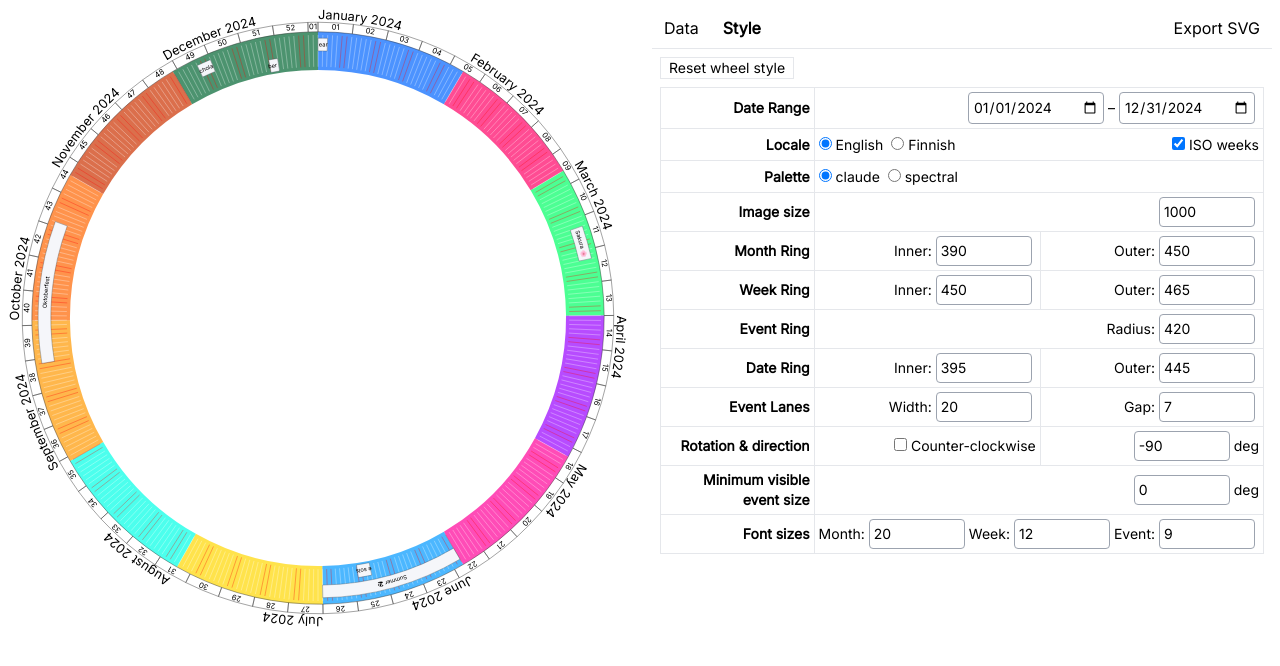
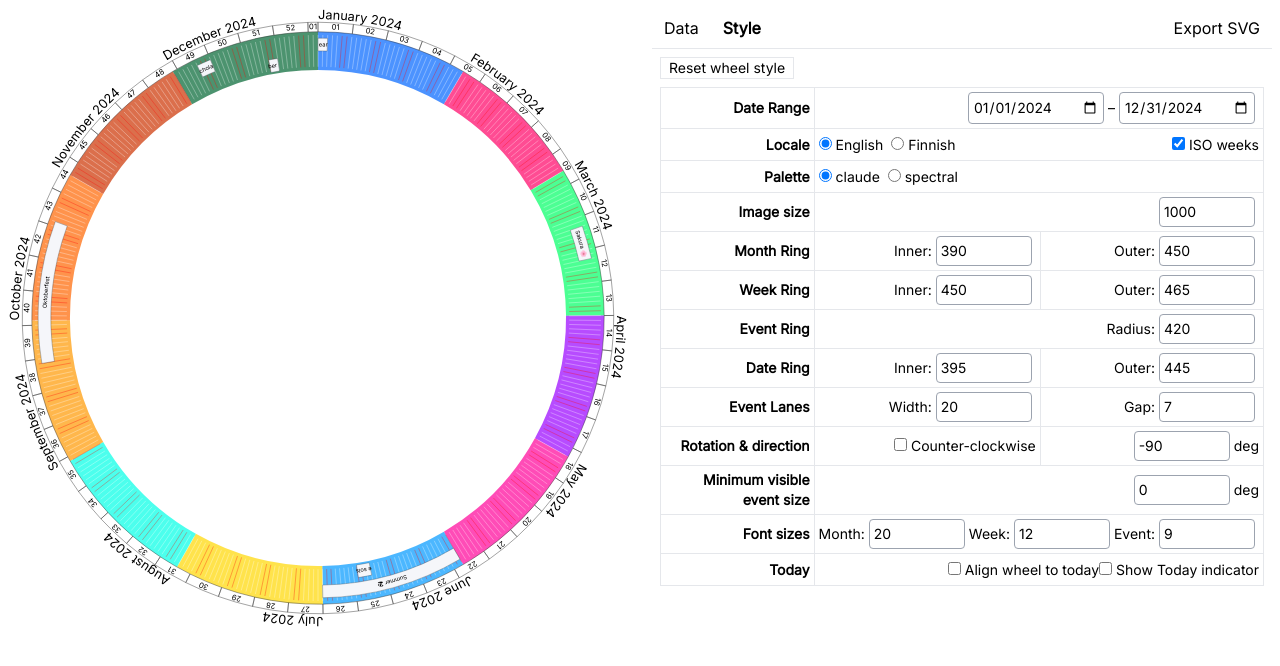
Before and after one commit to akx/calendar-wheel, a React (Vite) app: page / in a window 1280 px wide. Both pictures are taken after a click on the button "Style". Shown: the top 666 px of the page. Built offline with nearby package versions, Linux system fonts and the light colour scheme.

Commit message:
Add Today indicator
Fixes #2

```diff
--- a/src/components/StylePanel.tsx
+++ b/src/components/StylePanel.tsx
@@ -326,6 +326,37 @@ export function StylePanel({
               </div>
             </td>
           </tr>
+          <tr>
+            <th>Today</th>
+            <td colSpan={2}>
+              <label>
+                <input
+                  type="checkbox"
+                  onChange={(e) =>
+                    setStyle((style) => ({
+                      ...style,
+                      alignWheelToToday: e.target.checked,
+                    }))
+                  }
+                  checked={style.alignWheelToToday}
+                />
+                &nbsp;Align wheel to today
+              </label>
+              <label>
+                <input
+                  type="checkbox"
+                  onChange={(e) =>
+                    setStyle((style) => ({
+                      ...style,
+                      showTodayIndicator: e.target.checked,
+                    }))
+                  }
+                  checked={style.showTodayIndicator}
+                />
+                &nbsp;Show Today indicator
+              </label>
+            </td>
+          </tr>
         </tbody>
       </table>
     </div>
--- a/src/components/Wheel.tsx
+++ b/src/components/Wheel.tsx
@@ -317,6 +317,48 @@ function getEventsElements(
   });
 }
 
+function getTodayIndicatorElements({
+  dateToAngle,
+  styleConfig,
+}: WheelRenderEphemeraInternal) {
+  const { dateInnerRadius, dateOuterRadius } = styleConfig;
+  const dateCenterRadius = (dateInnerRadius + dateOuterRadius) / 2;
+  const dateArrowSize = Math.abs(dateOuterRadius - dateInnerRadius) / 5;
+  if (dateInnerRadius >= dateOuterRadius) return null;
+  const angle = dateToAngle(new Date());
+  const cosAngle = Math.cos(angle);
+  const sinAngle = Math.sin(angle);
+  const arrowX = cosAngle * dateCenterRadius;
+  const arrowY = sinAngle * dateCenterRadius;
+  const x1 = cosAngle * dateInnerRadius;
+  const y1 = sinAngle * dateInnerRadius;
+  const x2 = cosAngle * dateOuterRadius;
+  const y2 = sinAngle * dateOuterRadius;
+  const angleDeg = (angle * 180) / Math.PI;
+  return (
+    <>
+      <line
+        x1={x1.toFixed(DEFAULT_FRACTION_DIGITS)}
+        y1={y1.toFixed(DEFAULT_FRACTION_DIGITS)}
+        x2={x2.toFixed(DEFAULT_FRACTION_DIGITS)}
+        y2={y2.toFixed(DEFAULT_FRACTION_DIGITS)}
+        stroke="black"
+        strokeWidth={2}
+        opacity={1}
+      />
+      <g
+        transform={`translate(${arrowX},${arrowY}) rotate(${angleDeg + 180}) translate(0,${dateArrowSize * -0.2})`}
+      >
+        <polygon
+          points={`0,${-dateArrowSize} ${dateArrowSize},${dateArrowSize} ${-dateArrowSize},${dateArrowSize}`}
+          fill="white"
+          stroke="black"
+        />
+      </g>
+    </>
+  );
+}
+
 export function Wheel({
   events,
   minDate,
@@ -348,12 +390,21 @@ export function Wheel({
     dateToAngle,
   };
 
+  const transform = [
+    `translate(${size / 2},${size / 2})`,
+    styleConfig.alignWheelToToday
+      ? `rotate(${((+new Date() - minTimestamp) / tsRange) * -360})`
+      : "",
+  ]
+    .filter(Boolean)
+    .join(",");
   return (
     <svg viewBox={`0 0 ${size} ${size}`}>
-      <g transform={`translate(${size / 2},${size / 2})`}>
+      <g transform={transform}>
         {getMonthRingElements(eph)}
         {getWeekRingElements(eph)}
         {getDateRingElements(eph)}
+        {styleConfig.showTodayIndicator ? getTodayIndicatorElements(eph) : null}
         {getEventsElements(events, eph)}
       </g>
     </svg>
--- a/src/wheelStyle.ts
+++ b/src/wheelStyle.ts
@@ -21,6 +21,9 @@ export interface WheelStyleConfig {
   // Misc
   isoWeeks: boolean;
   size: number;
+  // Today Indicator
+  showTodayIndicator: boolean;
+  alignWheelToToday: boolean;
 }
 
 export function getDefaultWheelStyle(size: number): WheelStyleConfig {
@@ -54,5 +57,8 @@ export function getDefaultWheelStyle(size: number): WheelStyleConfig {
     eventFontSize: 9,
     monthFontSize: 20,
     weekFontSize: 12,
+    // Today
+    showTodayIndicator: false,
+    alignWheelToToday: false,
   };
 }
```
